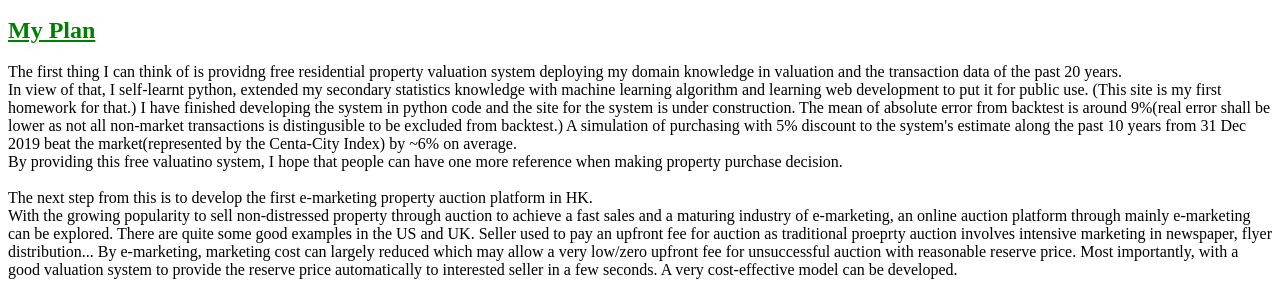
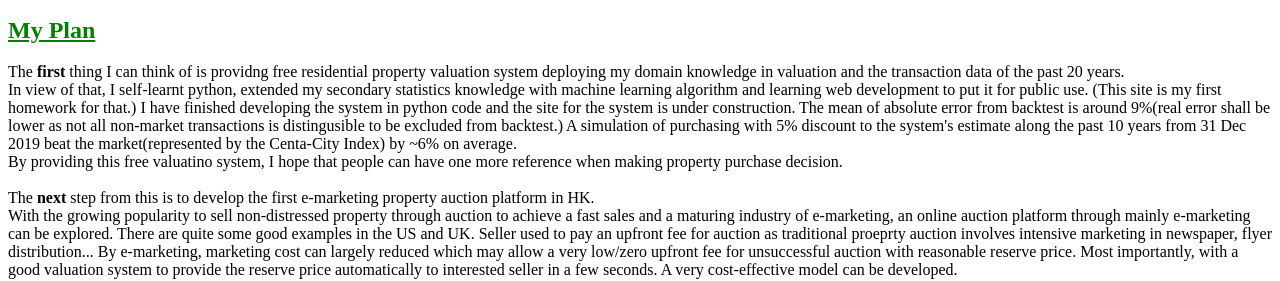
Before and after one commit to nmkit/CS50_web, a plain HTML site: page project0/idea.html in a window 1280 px wide. Shown: the part 359-640 px from the top of the page. Drawn offline with Linux system fonts and the light colour scheme.

Commit message:
Update idea.html

```diff
--- a/project0/idea.html
+++ b/project0/idea.html
@@ -35,7 +35,7 @@
                 I want to help make a change by providing more assistance to he buyer for them in making a better informed decision.
             <h2 class="heading" id="h2_solu">My Plan</h2>
             <p>
-                The <span style=text-decoration: bold>first</span> thing I can think of is providng  free residential property valuation system deploying my domain knowledge in valuation
+                The <span style="font-weight: bold">first</span> thing I can think of is providng  free residential property valuation system deploying my domain knowledge in valuation
                 and the transaction data of the past 20 years.
                 <br>
                 In view of that, I self-learnt python, extended my secondary statistics knowledge with machine learning algorithm and learning web development to put it for public use.
@@ -47,7 +47,7 @@
                 By providing this free valuatino system, I hope that people can have one more reference when making property purchase decision.
                 <br>
                 <br>
-                The <span style="text-decoration: bold">next</span> step from this is to develop the first e-marketing property auction platform in HK.
+                The <span style="font-weight: bold">next</span> step from this is to develop the first e-marketing property auction platform in HK.
                 <br>
                 With the growing popularity to sell non-distressed property through auction to achieve a fast sales and a maturing industry of e-marketing,
                 an online auction platform through mainly e-marketing can be explored.
```
